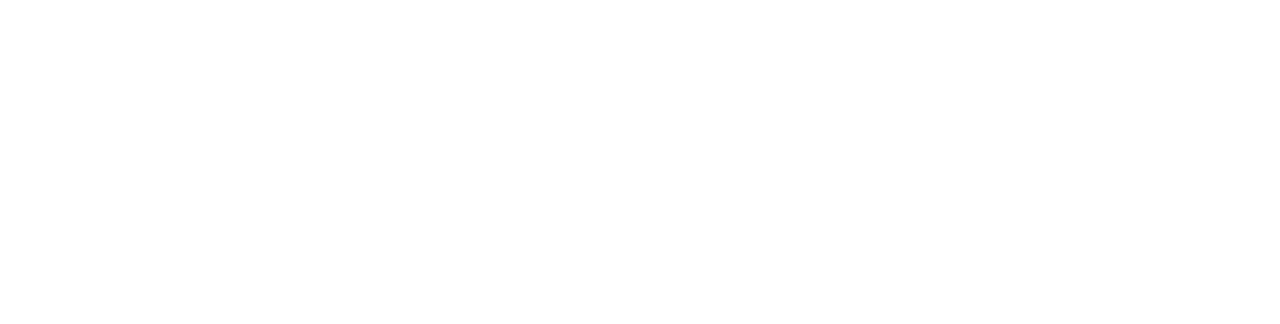
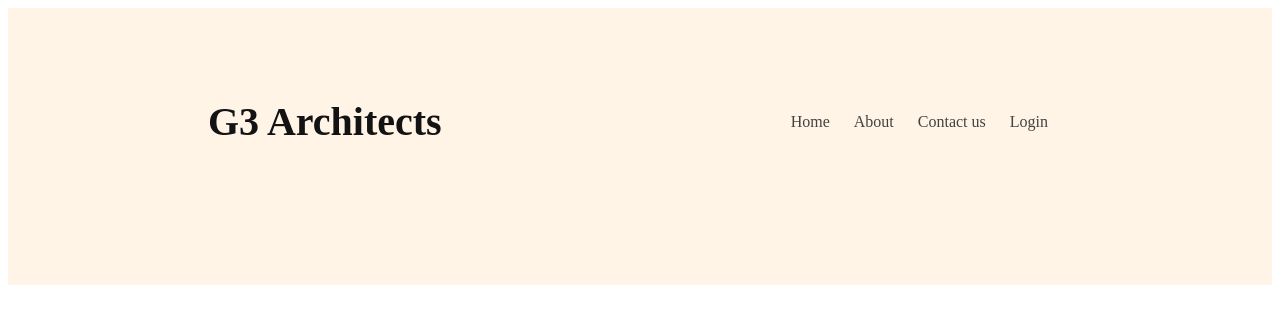
Before and after one commit to tanjib10/G3-Architects, a plain HTML site: page index.html in a window 1280 px wide. Drawn offline with Linux system fonts and the light colour scheme.

Commit message:
added navbar

```diff
--- a/index.html
+++ b/index.html
@@ -5,12 +5,25 @@
    <meta charset="UTF-8">
    <meta name="viewport" content="width=device-width, initial-scale=1.0">
    <title>G3 Architects</title>
+   <link rel="preconnect" href="https://fonts.googleapis.com">
+   <link rel="preconnect" href="https://fonts.gstatic.com" crossorigin>
+   <link
+      href="https://fonts.googleapis.com/css2?family=Lato:wght@300;400;700;900&family=Open+Sans:ital,wght@0,400;0,600;0,700;0,800;1,300;1,400&family=Work+Sans:wght@400;500;600;700;800&display=swap"
+      rel="stylesheet">
    <link rel="stylesheet" href="styles/architect.css">
 </head>
 
 <body>
    <header>
-
+      <nav>
+         <h3 class="nav-title">G3 Architects</h3>
+         <ul>
+            <li><a href="">Home</a></li>
+            <li><a href="">About</a></li>
+            <li><a href="">Contact us</a></li>
+            <li><a href="">Login</a></li>
+         </ul>
+      </nav>
    </header>
    <main>
 
--- a/styles/architect.css
+++ b/styles/architect.css
@@ -0,0 +1,31 @@
+/* header styles */
+
+header {
+  background: rgba(255, 144, 14, 0.1);
+}
+nav {
+  display: flex;
+  justify-content: space-between;
+  align-items: center;
+  padding: 50px 200px 100px 200px;
+}
+nav ul {
+  display: flex;
+}
+nav ul li {
+  list-style: none;
+  margin-right: 1.5rem;
+}
+nav ul li a {
+  text-decoration: none;
+  color: #424242;
+  text-align: center;
+  font-size: 1rem;
+  font-weight: 500;
+}
+.nav-title {
+  color: #131313;
+  text-align: center;
+  font-size: 2.5rem;
+  font-weight: 700;
+}
```
